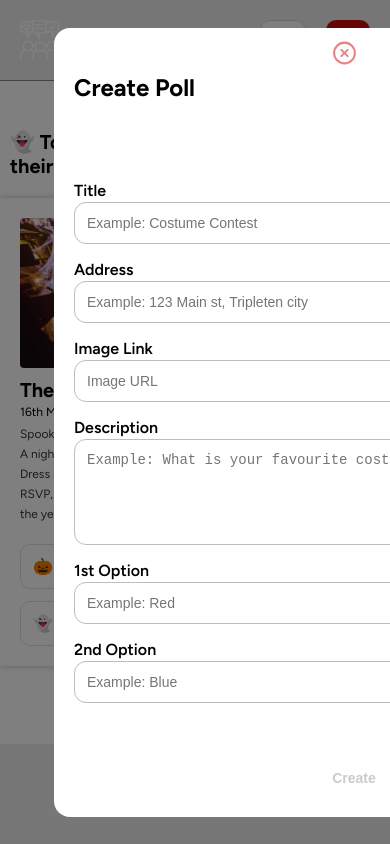
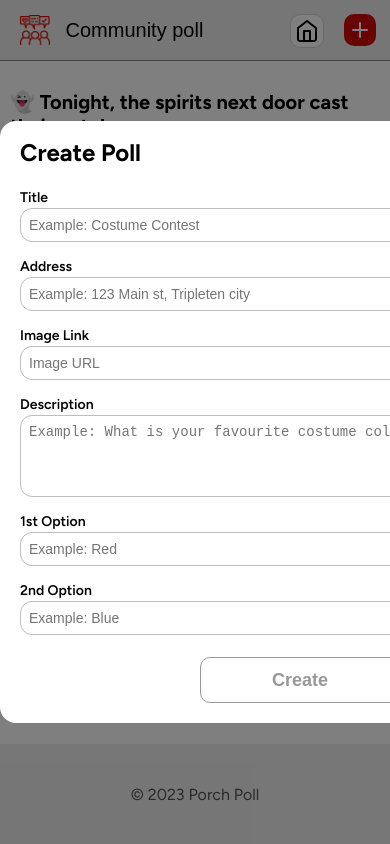
Before and after one commit to divyaaa1812/se_codejam_AudiencePollingSystem, a website built with webpack: page src/index.html in a window 390 px wide. Both pictures are taken after a click on the button 348 px from the left and 42 px from the top of the page. Built offline with nearby package versions, Linux system fonts and the light colour scheme; a web font is replaced by a local one.

Commit message:
style: responsive design for mobile

```diff
--- a/src/blocks/header.css
+++ b/src/blocks/header.css
@@ -26,7 +26,10 @@
   margin: 0;
 }
 
-.logo {
+.header__logo {
+  background-image: url(../images/logo.png);
+  background-size: cover;
+  background-position: center;
   width: 40px;
   height: 40px;
   margin-right: 20px;
@@ -53,4 +56,29 @@
     justify-content: flex-start;
     width: 90vw;
   }
+
+  .header__logo {
+    background-image: url(../images/logo-red.png);
+  }
 }
+
+@media screen and (max-width: 750px) {
+  .header__title {
+    font-size: 20px;
+  }
+}
+
+@media screen and (max-width: 450px) {
+  .header {
+    height: 60px;
+  }
+  .header__title {
+    font-size: 20px;
+  }
+
+  .header__logo {
+    width: 30px;
+    height: 30px;
+    margin-right: 16px;
+  }
+}
--- a/src/blocks/menu.css
+++ b/src/blocks/menu.css
@@ -90,3 +90,22 @@
     width: auto;
   }
 }
+
+@media screen and (max-width: 450px) {
+  .menu {
+    width: auto;
+    top: 14px;
+    right: 14px;
+    left: auto;
+  }
+
+  .menu__button {
+    height: 32px;
+    width: 32px;
+  }
+
+  .menu__item {
+    height: 32px;
+    width: 32px;
+  }
+}
--- a/src/blocks/modal.css
+++ b/src/blocks/modal.css
@@ -30,10 +30,9 @@
   margin: auto;
   border-radius: 10px;
   position: relative;
-  max-width: 600px;
 }
 
-#description-input {
+.modal_textarea {
   resize: none;
 }
 
@@ -57,22 +56,20 @@
 
 .modal__title {
   font-size: 24px;
-  line-height: 29px;
+  line-height: 24px;
   margin-top: 0;
-
   font-weight: 900;
-  color: #000000;
 }
 
 .modal__text-input {
   border-radius: 12px;
   border: 1px solid #bdbdbd;
   font-size: 14px;
-  padding: 12px;
+  padding: 8px;
 }
 
 .modal__label {
-  font-size: 16px;
+  font-size: 14px;
   font-weight: 600;
   margin-bottom: 2px;
   margin-top: 4px;
@@ -102,12 +99,11 @@
 }
 
 .modal__button_disabled {
-  opacity: 0.2;
+  opacity: 0.4;
   border: 1px solid #000000;
-  border-radius: 10px;
   color: #000000;
-  background-color: white;
   pointer-events: none;
+  background-color: #fff;
 }
 
 .modal__button:hover {
@@ -133,42 +129,4 @@
 }
 
 @media screen and (max-width: 500px) {
-  .modal__content {
-    max-width: 282px;
-    width: 100%;
-    padding-left: 22px;
-    padding-right: 22px;
-  }
-
-  .modal__title {
-    max-width: 282px;
-    width: 100%;
-    margin-top: 25px;
-    margin-bottom: 75px;
-  }
-
-  .modal__close-button {
-    width: 26px;
-    height: 26px;
-    right: 0px;
-  }
-
-  .modal__close-button:hover {
-    cursor: pointer;
-    opacity: 0.8;
-  }
-
-  .modal__button {
-    padding-left: 22px;
-    padding-right: 22px;
-    margin-top: 45px;
-    font-size: 14px;
-    line-height: 17px;
-    cursor: pointer;
-    border: none;
-  }
 }
-
-.modal-preview-image {
-  width: 100%;
-}
--- a/src/blocks/page.css
+++ b/src/blocks/page.css
@@ -21,8 +21,8 @@ body {
   flex-grow: 1;
 }
 
-@media screen and (max-width: 918px) {
-  .page__container {
-    max-width: calc(100% - 38px);
+@media screen and (max-width: 450px) {
+  .content {
+    margin-top: 60px;
   }
 }
--- a/src/blocks/poll.css
+++ b/src/blocks/poll.css
@@ -101,6 +101,7 @@
 
 @media screen and (max-width: 600px) {
   .poll {
+    width: 100%;
     border-radius: 0;
     box-shadow: 0px 0px 6px 0px rgba(0, 0, 0, 0.25);
     max-width: 540px;
--- a/src/blocks/polls.css
+++ b/src/blocks/polls.css
@@ -20,8 +20,12 @@
   }
 }
 
-@media screen and (max-width: 400px) {
+@media screen and (max-width: 450px) {
   .polls__heading {
     font-size: 20px;
   }
+
+  .polls {
+    margin: 30px auto;
+  }
 }
--- a/src/index.html
+++ b/src/index.html
@@ -17,11 +17,7 @@
       <div class="page__content">
         <header class="header">
           <div class="header__container">
-            <img
-              src="<%=require('./images/logo.png')%>"
-              alt="Audience polling system logo"
-              class="logo"
-            />
+            <div alt="Community Poll logo" class="header__logo"></div>
             <p class="header__title">Community poll</p>
           </div>
         </header>
@@ -134,12 +130,12 @@
                 placeholder="Example: What is your favourite costume color?"
                 name="description"
                 type="text"
-                class="modal__text-input"
+                class="modal__text-input modal_textarea"
                 id="description-input"
                 required
                 minlength="20"
                 maxlength="100"
-                rows="5"
+                rows="4"
               ></textarea>
               <span class="modal__input-error"></span>
               <label class="modal__label" for="add-option1-input"
```
Also changed, not shown: src/images/logo-black.png (added), src/images/logo-red.png (added).
